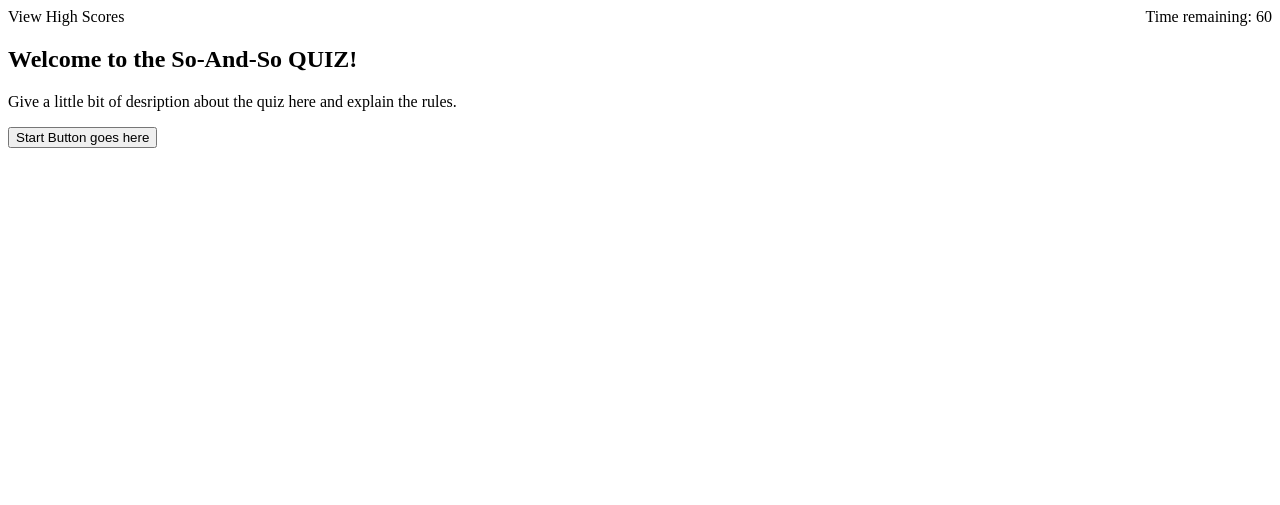
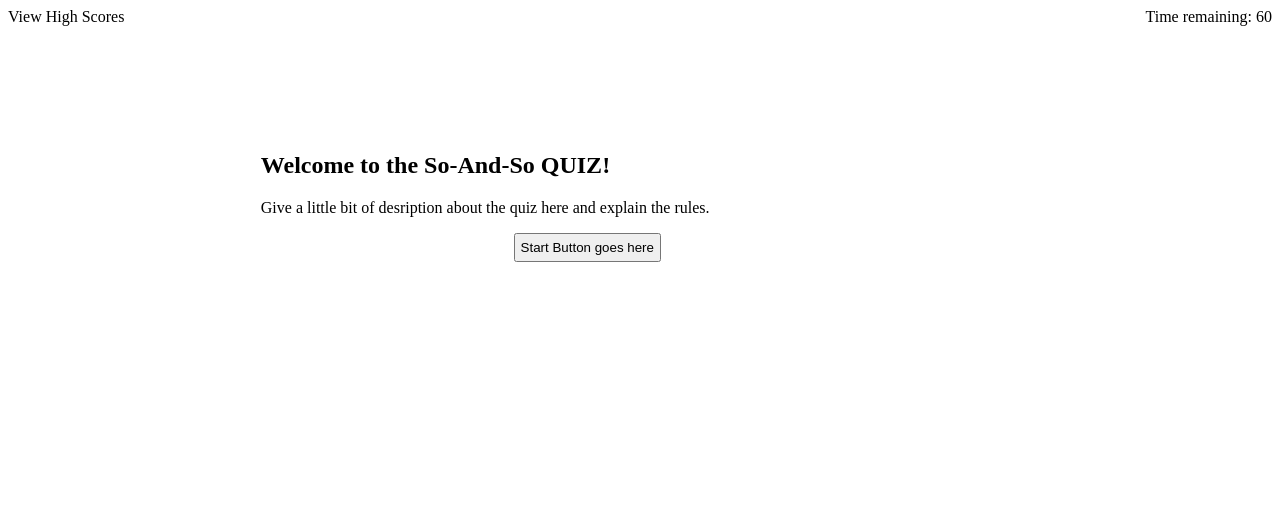
Before and after one commit to spenrad/Quiz-Challenge, a plain HTML site: page index.html in a window 1280 px wide. Drawn offline with Linux system fonts and the light colour scheme.

Commit message:
basic stylings added to CSS

```diff
--- a/index.html
+++ b/index.html
@@ -21,7 +21,7 @@
     <!-- a brief run-down of the quiz content and rules, will display user score at end of quiz -->
     <p id="quiz-info">Give a little bit of desription about the quiz here and explain the rules.</p>
     <!-- When clicked will begin the quiz -->
-    <button>Start Button goes here</button>
+    <button id="button-start">Start Button goes here</button>
         <!-- Answers will be displayed in an unordered list -->
         <div class="answer-box">
             <ul id="quiz-answers">
--- a/style.css
+++ b/style.css
@@ -1,3 +1,14 @@
 #time-box {
     float: right;
 }
+
+.container {
+    position: relative;
+    margin: 10% 20%;
+    height: 350px;
+}
+
+#button-start {
+    margin: 0 33.333% 0;
+    padding:  5px;
+}
```
